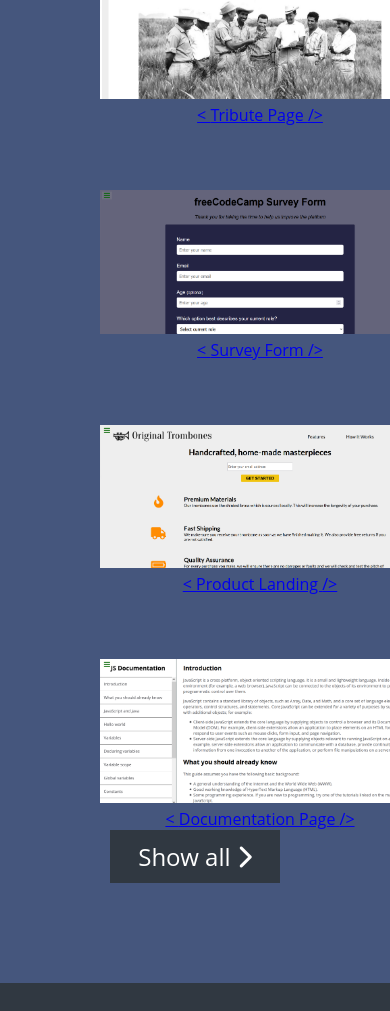
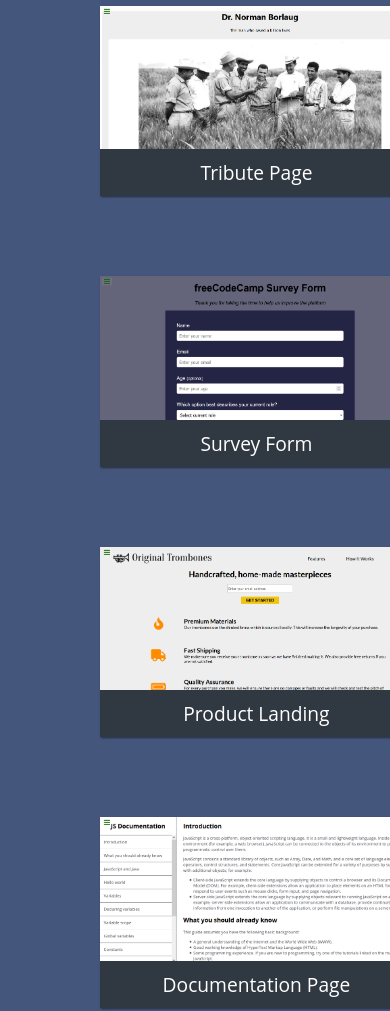
Before and after one commit to jgeng98/fcc-responsive-web-design-personal-portfolio, a plain HTML site: page index.html in a window 390 px wide. Shown: the part 1094-2105 px from the top of the page. Drawn offline with Linux system fonts and the light colour scheme.

Commit message:
add media query

```diff
--- a/style.css
+++ b/style.css
@@ -61,7 +61,6 @@ body {
 #projects {
   padding: 100px;
   background-color: #45567d;
-  /* height: 1000px; */
   text-align: center;
 }
 
@@ -77,23 +76,41 @@ body {
 #projects-grid {
   display: grid;
   grid-template-columns: repeat(auto-fit, minmax(320px, 1fr));
-  grid-gap: 4rem;
+  grid-gap: 5rem;
   width: 100%;
   max-width: 1280px;
+  margin: 50px auto;
 }
 
-.project-img {
-  width: 100%;
-  object-fit: cover;
-  max-height: 100%;
+.project-tile {
+  box-shadow: 1px 1px 2px rgba(0, 0, 0, 0.5);
 }
 
-.project-desc a {
-  width: 100%;
+.project-tile a {
+  text-decoration: none;
+}
+
+.project-tile p {
   background-color: #303841;
   color: white;
   text-decoration: none;
   padding: 10px;
+  font-size: 1.2em;
+}
+
+.project-tile a .code-tag {
+  color: #303841;
+}
+
+.project-tile a:hover .code-tag {
+  color: #ff7f50;
+}
+
+.project-img {
+  max-width: 100%;
+  object-fit: cover;
+  /* height: calc(100% - 0.5rem); */
+  display: block;
 }
 
 #show-all,
@@ -103,8 +120,9 @@ body {
   text-decoration: none;
   display: inline-block;
   padding: 10px;
-  font-size: 1.5em;
-  width: 150px;
+  font-size: 1.2em;
+  width: 120px;
+  margin-top: 50px;
 }
 
 #show-all:hover,
@@ -139,6 +157,7 @@ body {
   justify-content: center;
   align-items: center;
   flex-wrap: wrap;
+  text-shadow: 1px 1px 2px rgba(0, 0, 0, 0.5);
 }
 
 #contact a,
@@ -179,3 +198,10 @@ body {
   color: white;
   text-decoration: none;
 }
+
+@media screen and (width: 480px) {
+  #projects-grid {
+    display: flex;
+    flex-direction: column;
+  }
+}
```
